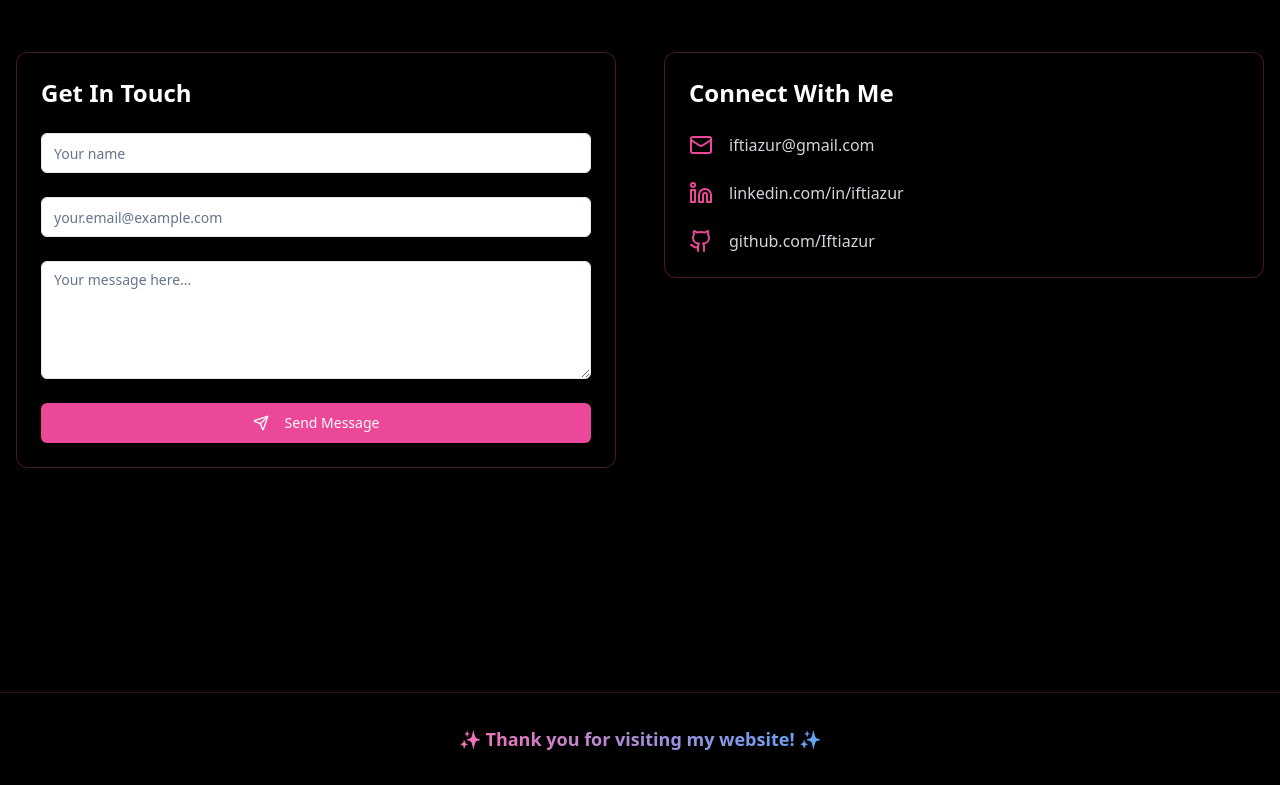
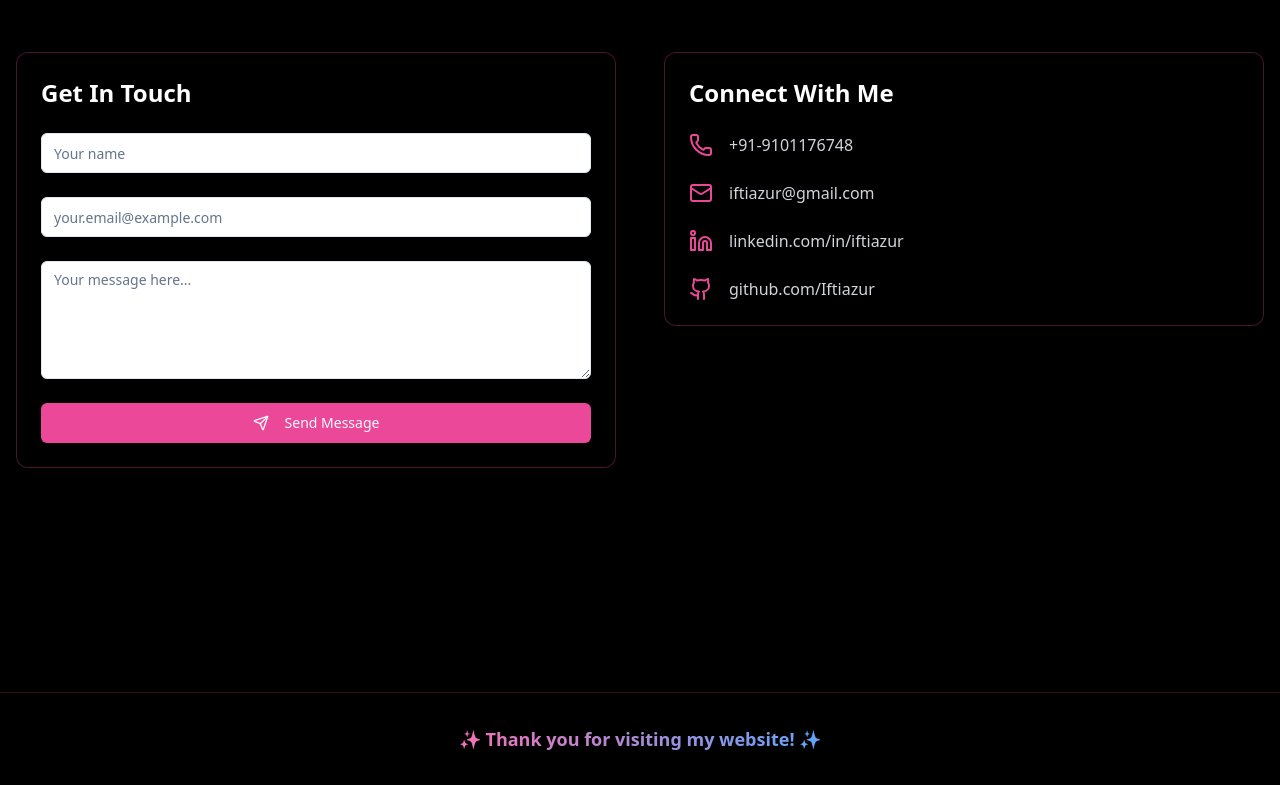
Before and after one commit to Iftiazur/iftiaz, a Next.js app: page / in a window 1280 px wide. Shown: the part 7159-7944 px from the top of the page. Built offline with nearby package versions, Linux system fonts and the light colour scheme.

Commit message:
updated profile picture and contact number

```diff
--- a/components/contact.tsx
+++ b/components/contact.tsx
@@ -2,11 +2,10 @@
 
 import { useState, useRef } from "react";
 import { motion, useInView } from "framer-motion";
-import { Send, Linkedin, Github, Mail, CheckCircle } from 'lucide-react';
+import { Send, Linkedin, Github, Mail, CheckCircle, Phone } from 'lucide-react';
 import { Button } from "@/components/ui/button";
 import { Input } from "@/components/ui/input";
 import { Textarea } from "@/components/ui/textarea";
-
 
 export default function Contact() {
   const [formState, setFormState] = useState({
@@ -34,7 +33,7 @@ export default function Contact() {
     setError("");
 
     try {
-      const response = await fetch('/api/contact',{
+      const response = await fetch('/api/contact', {
         method: "POST",
         headers: { "Content-Type": "application/json" },
         body: JSON.stringify(formState),
@@ -87,7 +86,7 @@ export default function Contact() {
               </motion.div>
             ) : (
               <form onSubmit={handleSubmit} className="space-y-6 text-pink-600">
-                <Input id="name" name="name" value={formState.name} onChange={handleChange} required placeholder="Your name" className="text-pink-600"/>
+                <Input id="name" name="name" value={formState.name} onChange={handleChange} required placeholder="Your name" className="text-pink-600" />
                 <Input id="email" name="email" type="email" value={formState.email} onChange={handleChange} required placeholder="your.email@example.com" />
                 <Textarea id="message" name="message" value={formState.message} onChange={handleChange} required placeholder="Your message here..." rows={5} />
                 {error && <p className="text-red-500">{error}</p>}
@@ -108,6 +107,10 @@ export default function Contact() {
           <div className="bg-black/40 backdrop-blur-sm border border-pink-500/30 rounded-xl p-6 shadow-lg">
             <h3 className="text-2xl font-bold text-white mb-6">Connect With Me</h3>
             <div className="space-y-6">
+              <a href="tel:+919876543210" className="flex items-center group">
+                <Phone size={24} className="text-pink-500 mr-4" />
+                <span className="text-gray-300">+91-9101176748</span>
+              </a>
               <a href="mailto:iftiazur@gmail.com" className="flex items-center group">
                 <Mail size={24} className="text-pink-500 mr-4" />
                 <span className="text-gray-300">iftiazur@gmail.com</span>
```
Also changed, not shown: public/profile-pic.png, 1 other file (tests, documents, lock files or other folders).
